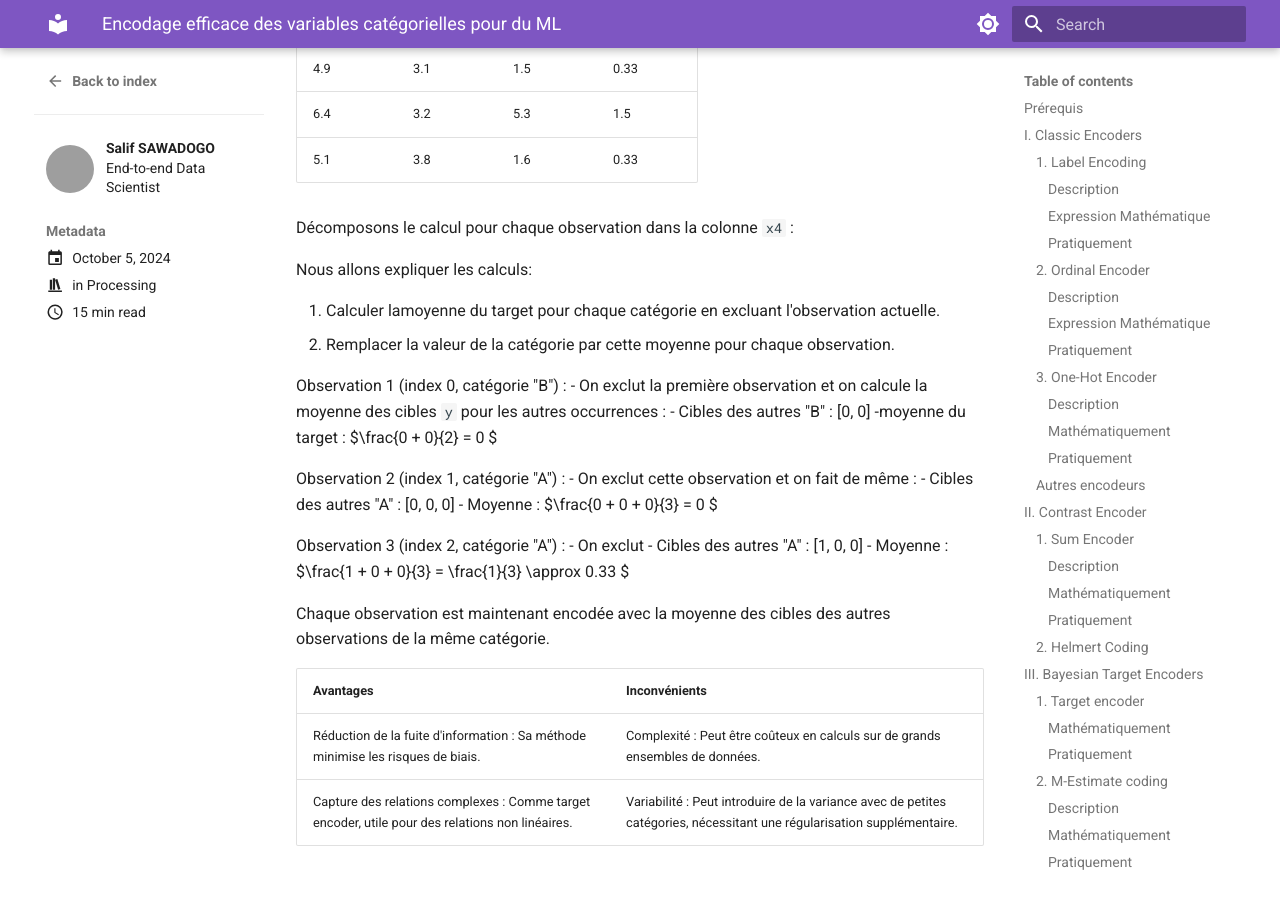
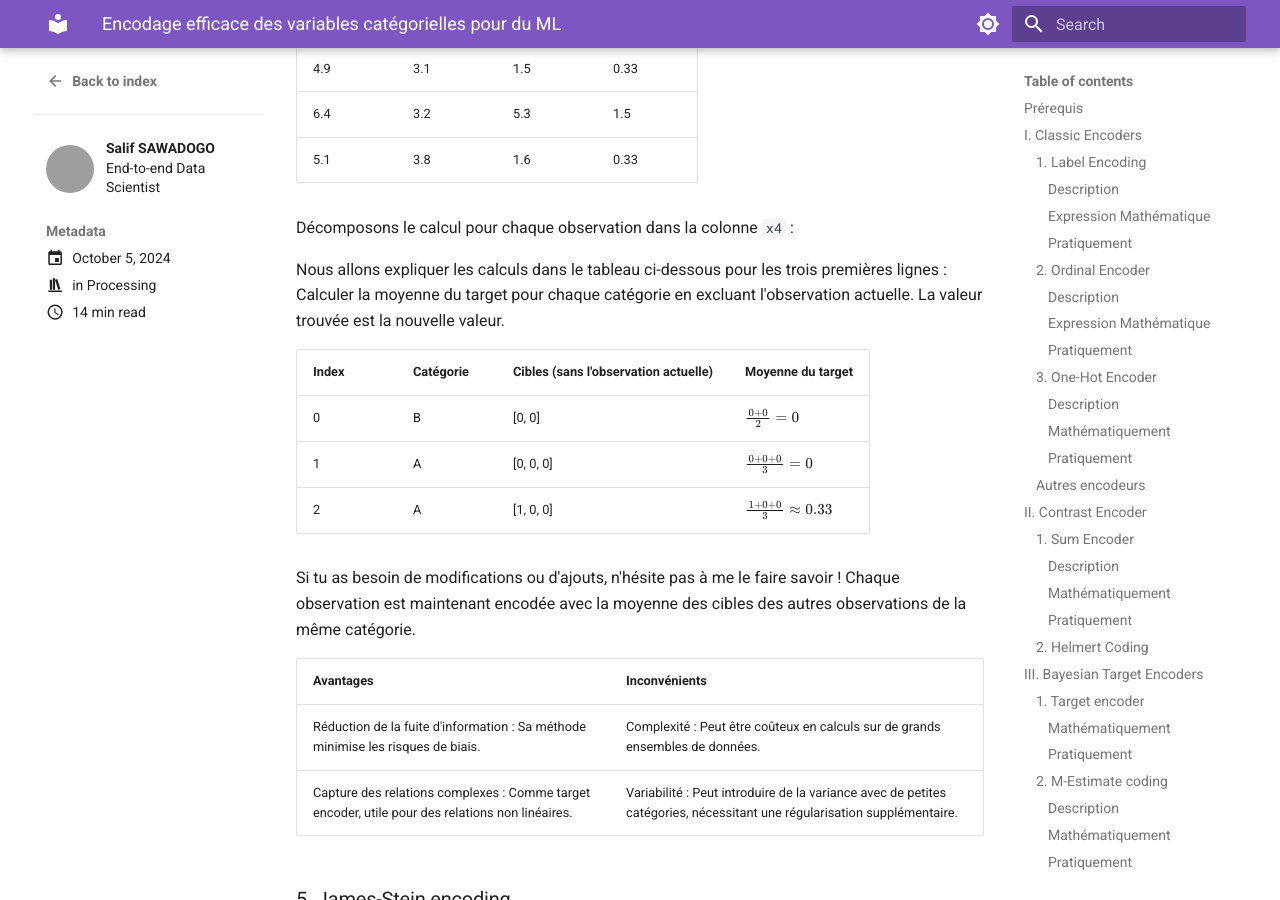
Before and after one commit to sawallesalfo/blog, an MkDocs documentation site: the page built from docs/posts/encoding_categorical_features_for_ML.md, in a window 1280 px wide and 900 px high, scrolled down 10561 px. Built offline with MkDocs 1.6.1 and Material for MkDocs 9.7.7, drawn with Linux system fonts in a browser that asks for light colours; comment, search, counter and statistics services are not loaded; grey boxes are pictures that could not be loaded.

Commit message:
predeploy caterigocal encoder

```diff
--- a/docs/posts/encoding_categorical_features_for_ML.md
+++ b/docs/posts/encoding_categorical_features_for_ML.md
@@ -359,27 +359,17 @@ encoder.fit_transform(data.drop(columns=["y"]), data["y"]).head()
 
 Décomposons le calcul pour chaque observation dans la colonne `x4` :
 
-Nous allons expliquer les calculs:
-
-1. Calculer lamoyenne du target pour chaque catégorie en excluant l'observation actuelle.
-2. Remplacer la valeur de la catégorie par cette moyenne pour chaque observation.
-
-Observation 1 (index 0, catégorie "B") :
-   - On exclut la première observation et on calcule la moyenne des cibles `y` pour les autres occurrences :
-   - Cibles des autres "B" : [0, 0]
-   -moyenne du target : $\frac{0 + 0}{2} = 0 $
-
-Observation 2 (index 1, catégorie "A") :
-   - On exclut cette observation et on fait de même :
-   - Cibles des autres "A" : [0, 0, 0]
-   - Moyenne : $\frac{0 + 0 + 0}{3} = 0 $
-
-Observation 3 (index 2, catégorie "A") :
-   - On exclut
-   - Cibles des autres "A" : [1, 0, 0]
-   - Moyenne : $\frac{1 + 0 + 0}{3} = \frac{1}{3} \approx 0.33 $
+Nous allons expliquer les calculs dans le tableau ci-dessous pour les trois premières lignes : Calculer la moyenne du target pour chaque catégorie en excluant l'observation actuelle. La valeur trouvée est la nouvelle valeur.
 
 
+
+| Index | Catégorie | Cibles (sans l'observation actuelle) | Moyenne du target        |
+|-------|-----------|--------------------------------------|---------------------------|
+| 0     | B         | [0, 0]                               | $\frac{0 + 0}{2} = 0$     |
+| 1     | A         | [0, 0, 0]                           | $\frac{0 + 0 + 0}{3} = 0$ |
+| 2     | A         | [1, 0, 0]                           | $\frac{1 + 0 + 0}{3} \approx 0.33$ |
+
+Si tu as besoin de modifications ou d'ajouts, n'hésite pas à me le faire savoir !
 Chaque observation est maintenant encodée avec la moyenne des cibles des autres observations de la même catégorie.
 
 
```
